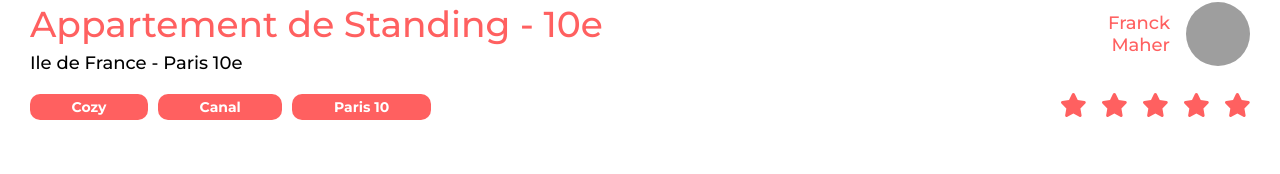
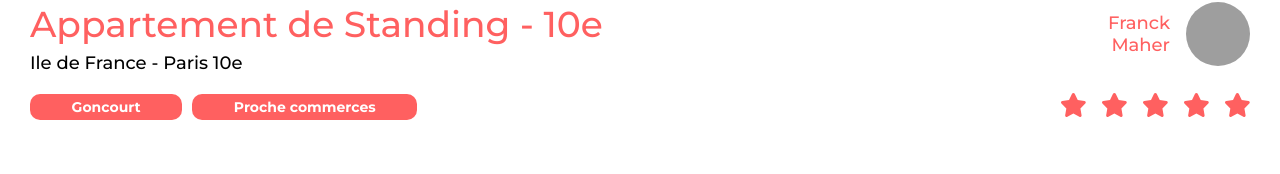
Before and after one commit to nrundstadler/OCR-P11-kasa, a React (Vite) app: page /appartement/0979876d in a window 1280 px wide. Shown: the part 626-800 px from the top of the page. Built offline with nearby package versions, Linux system fonts and the light colour scheme; grey boxes are pictures that could not be loaded.

Commit message:
feat: Replace hard-coded apartment tags with a reusable component for improved modularity and dynamic content display

```diff
--- /dev/null
+++ b/src/components/Tags/Tags.jsx
@@ -0,0 +1,19 @@
+import styles from "./Tags.module.scss";
+
+function Tags({ tags }) {
+  if (!tags || !Array.isArray(tags) || tags.length === 0) {
+    return null;
+  }
+
+  return (
+    <div className={styles.tagsWrapper}>
+      {tags.map((tag, index) => (
+        <div key={index} className={styles.tag}>
+          {tag}
+        </div>
+      ))}
+    </div>
+  );
+}
+
+export default Tags;
--- /dev/null
+++ b/src/components/Tags/Tags.module.scss
@@ -0,0 +1,27 @@
+@use "../../assets/styles/mixins" as mixin;
+
+.tagsWrapper {
+  display: flex;
+  flex-wrap: wrap;
+  gap: 0.625rem;
+  margin: 20px 0 10px 0;
+
+  @include mixin.xs {
+    margin: 10px 0 10px 0;
+  }
+}
+
+.tag {
+  background-color: var(--color-primary);
+  font-weight: var(--fw-bold);
+  font-size: 0.875rem;
+  color: #fff;
+  padding: 0.25rem 2.6rem;
+  margin-bottom: 10px;
+  border-radius: 10px;
+
+  @include mixin.xs {
+    padding: 0.13rem 1.3rem;
+    font-size: 0.75rem;
+  }
+}
--- a/src/pages/Apartment/Apartment.jsx
+++ b/src/pages/Apartment/Apartment.jsx
@@ -8,6 +8,7 @@ import Carousel from "../../components/Carousel/Carousel";
 import StarRating from "../../components/StarRating/StarRating";
 import Collapse from "../../components/Collapses/Collapse/Collapse";
 import CollapsesContainer from "../../components/Collapses/CollapsesContainer/CollapsesContainer";
+import Tags from "../../components/Tags/Tags";
 
 function Apartment() {
   // Extract the id of the apartment from the URL
@@ -53,11 +54,7 @@ function Apartment() {
         <div className={styles.appartmentInfo}>
           <h1>{thisApartment.title}</h1>
           <h2 className={styles.location}>{thisApartment.location}</h2>
-          <div className={styles.tagsWraper}>
-            <div className={styles.tag}>Cozy</div>
-            <div className={styles.tag}>Canal</div>
-            <div className={styles.tag}>Paris 10</div>
-          </div>
+          <Tags tags={thisApartment.tags} />
         </div>
         <div className={styles.ratingHostWraper}>
           <div className={styles.hostWraper}>
--- a/src/pages/Apartment/Apartment.module.scss
+++ b/src/pages/Apartment/Apartment.module.scss
@@ -28,32 +28,6 @@
 
     @include mixin.xs {
       font-size: 0.875rem;
-    }
-  }
-
-  .tagsWraper {
-    display: flex;
-    flex-wrap: wrap;
-    gap: 0.625rem;
-    margin: 20px 0 10px 0;
-
-    @include mixin.xs {
-      margin: 10px 0 10px 0;
-    }
-
-    .tag {
-      background-color: var(--color-primary);
-      font-weight: var(--fw-bold);
-      font-size: 0.875rem;
-      color: #fff;
-      padding: 0.25rem 2.6rem;
-      margin-bottom: 10px;
-      border-radius: 10px;
-
-      @include mixin.xs {
-        padding: 0.13rem 1.3rem;
-        font-size: 0.75rem;
-      }
     }
   }
 }
```
